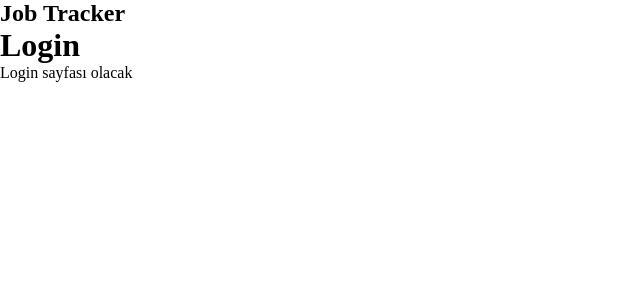
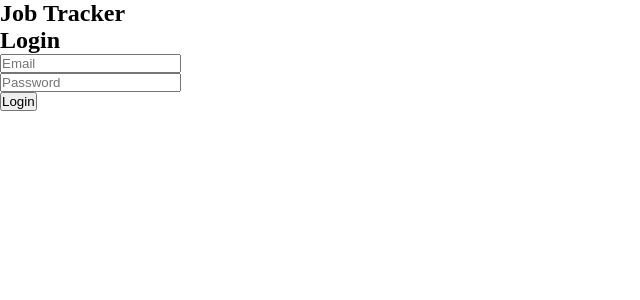
Before and after one commit to balrumeys/job-tracker, a React (Vite) app: page / in a window 1280 px wide. Shown: the top 300 px of the page, without its empty margins (0-640 px from the left). Built offline with nearby package versions, Linux system fonts and the light colour scheme.

Commit message:
(feat) auth: add basic login form with state handling

```diff
--- a/src/pages/Login.jsx
+++ b/src/pages/Login.jsx
@@ -1,9 +1,40 @@
+import { useState } from "react";
+
 function Login() {
+  const [email, setEmail] = useState("");
+  const [password, setPassword] = useState("");
+
+  function handleSubmit(e) {
+    e.preventDefault();
+
+    console.log("Email:", email);
+    console.log("Password:", password);
+  }
   return (
     <div>
-      <h1>Login</h1>
-      <p>Login sayfası olacak</p>
+      <h2>Login</h2>
+      <form onSubmit={handleSubmit}>
+        <div>
+          <input
+            type="email"
+            placeholder="Email"
+            value={email}
+            onChange={(e) => setEmail(e.target.value)}
+          />
+        </div>
+
+        <div>
+          <input
+            type="password"
+            placeholder="Password"
+            value={password}
+            onChange={(e) => setPassword(e.target.value)}
+          />
+        </div>
+        <button type="submit">Login</button>
+      </form>
     </div>
   );
 }
+
 export default Login;
```
